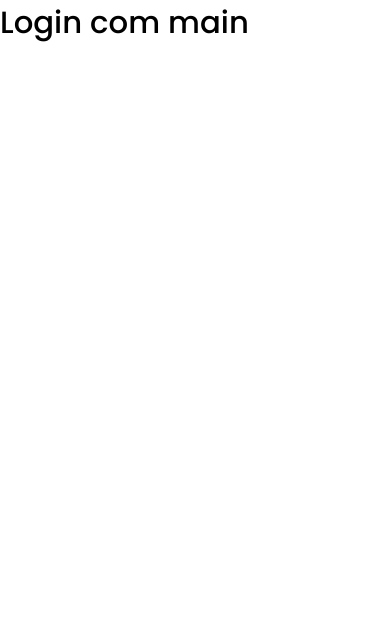
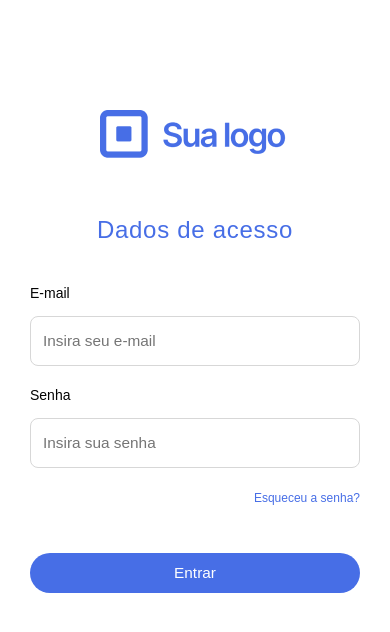
Before and after one commit to joaobuga35/web-fullstack, a React (Vite) app: page / in a window 390 px wide. Shown: the top 632 px of the page. Built offline with nearby package versions, Linux system fonts and the light colour scheme.

Commit message:
feat: create login mobile

```diff
--- a/src/components/Logo/index.jsx
+++ b/src/components/Logo/index.jsx
@@ -1,9 +1,15 @@
 import logo from "../../images/png/logo.png";
 import FigureLogo from "./styles";
 
-const Logo = () => {
+const Logo = ({ top, bottom, leftP, rightP, logoPosition }) => {
   return (
-    <FigureLogo>
+    <FigureLogo
+      top={top}
+      bottom={bottom}
+      leftP={leftP}
+      rightP={rightP}
+      logoPosition={logoPosition}
+    >
       <img src={logo} alt="logo" />
     </FigureLogo>
   );
--- a/src/components/Logo/styles.js
+++ b/src/components/Logo/styles.js
@@ -1,7 +1,35 @@
-import { styled } from "styled-components";
+import styled, { css } from "styled-components";
 
 const FigureLogo = styled.figure`
-  margin-top: 32px;
+  margin-top: ${(props) => props.top};
+  margin-bottom: ${(props) => props.bottom};
+  padding-left: ${(props) => props.leftP};
+  padding-right: ${(props) => props.rightP};
+
+  ${({ logoPosition }) => {
+    switch (logoPosition) {
+      case "register":
+        return css`
+          background-color: var(--color-primary);
+          border: 2px solid var(--color-primary);
+          color: #fff;
+
+          :hover {
+            filter: brightness(0.9);
+          }
+        `;
+      case "login":
+        return css`
+          display: flex;
+          justify-content: center;
+          align-items: center;
+
+          :hover {
+            filter: brightness(0.9);
+          }
+        `;
+    }
+  }}
   img {
     width: 190px;
     height: 47.739px;
--- a/src/pages/Login/index.jsx
+++ b/src/pages/Login/index.jsx
@@ -1,9 +1,35 @@
+import InputMain from "../../components/Input";
+import Logo from "../../components/Logo";
+import ButtonBlue from "../../styles/Buttons/styles";
+import MainLogin from "./styles";
+
 const Login = () => {
   return (
     <>
-      <main>
-        <h1>Login com main</h1>
-      </main>
+      <MainLogin>
+        <Logo top={"110px"} bottom={"58px"} logoPosition={"login"} />
+        <h2>Dados de acesso</h2>
+
+        <form>
+          <InputMain
+            label={"E-mail"}
+            inputType={"email"}
+            inputName={"email"}
+            placeholder={"Insira seu e-mail"}
+          />
+          <InputMain
+            label={"Senha"}
+            inputType={"password"}
+            inputName={"password"}
+            placeholder={"Insira sua senha"}
+          />
+          <span>Esqueceu a senha?</span>
+
+          <ButtonBlue width={"100%"} height={"40px"} top={"45px"}>
+            Entrar
+          </ButtonBlue>
+        </form>
+      </MainLogin>
     </>
   );
 };
--- /dev/null
+++ b/src/pages/Login/styles.js
@@ -0,0 +1,27 @@
+import { styled } from "styled-components";
+
+const MainLogin = styled.main`
+  padding-left: 30px;
+  padding-right: 30px;
+  h2 {
+    text-align: center;
+    margin-bottom: 40px;
+  }
+
+  span {
+    display: flex;
+    justify-content: flex-end;
+    color: #476ee6;
+    text-align: center;
+    font-size: 12px;
+    font-style: normal;
+    font-weight: 500;
+    line-height: 20px; /* 142.857% */
+  }
+
+  span:hover {
+    text-decoration: underline var(--color-primary);
+  }
+`;
+
+export default MainLogin;
--- a/src/pages/register/index.jsx
+++ b/src/pages/register/index.jsx
@@ -7,7 +7,7 @@ const Register = () => {
   return (
     <>
       <MainContent>
-        <Logo />
+        <Logo top={"32px"} />
         <h2>Cadastro</h2>
 
         <form>
@@ -36,6 +36,7 @@ const Register = () => {
             placeholder={"Confirme sua senha"}
           />
 
+          <h3>Termos de uso e privacidade</h3>
           <div className="divInputRadio">
             <input name="privacy" id="privacy" type="checkbox" defaultChecked />
             <label>
--- a/src/pages/register/styles.js
+++ b/src/pages/register/styles.js
@@ -7,6 +7,13 @@ const MainContent = styled.main`
   h2 {
     margin-top: 30px;
     margin-bottom: 20px;
+  }
+
+  h3 {
+    font-size: 12px;
+    font-style: normal;
+    font-weight: 600;
+    margin-bottom: 22px;
   }
 
   form {
@@ -22,7 +29,7 @@ const MainContent = styled.main`
       label {
         font-size: 12px;
         font-style: normal;
-        font-weight: 600;
+        font-weight: 500;
         line-height: 20px;
 
         &::before {
```
